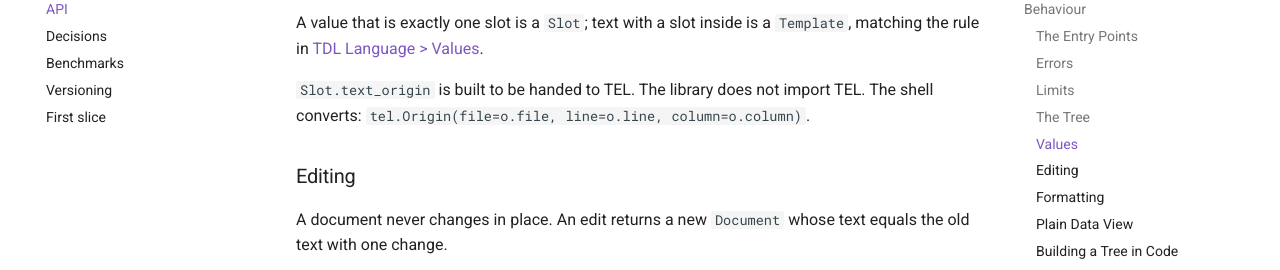
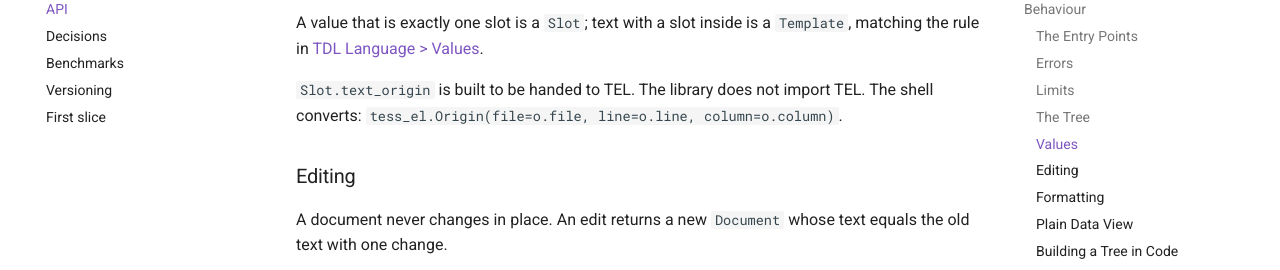
Before and after one commit to mindderivative/tess-dl, an MkDocs documentation site: the page built from docs/api.md, in a window 1280 px wide and 900 px high, scrolled down 4193 px. Shown: the part 153-423 px from the top of the window. Built offline with MkDocs 1.6.1 and Material for MkDocs 9.7.7, drawn with Linux system fonts in a browser that asks for light colours; comment, search, counter and statistics services are not loaded.

Commit message:
Docs: TEL's import name is tess_el (#26)
Co-authored-by: mindderivative <gemini.hodgins@gmail.com>

```diff
--- a/docs/api.md
+++ b/docs/api.md
@@ -100,7 +100,7 @@ The library gives each value a lexical kind and the text it came from. It does n
 
 A value that is exactly one slot is a `Slot`; text with a slot inside is a `Template`, matching the rule in [TDL Language > Values](language.md).
 
-`Slot.text_origin` is built to be handed to TEL. The library does not import TEL. The shell converts: `tel.Origin(file=o.file, line=o.line, column=o.column)`.
+`Slot.text_origin` is built to be handed to TEL. The library does not import TEL. The shell converts: `tess_el.Origin(file=o.file, line=o.line, column=o.column)`.
 
 ### Editing
 
```
